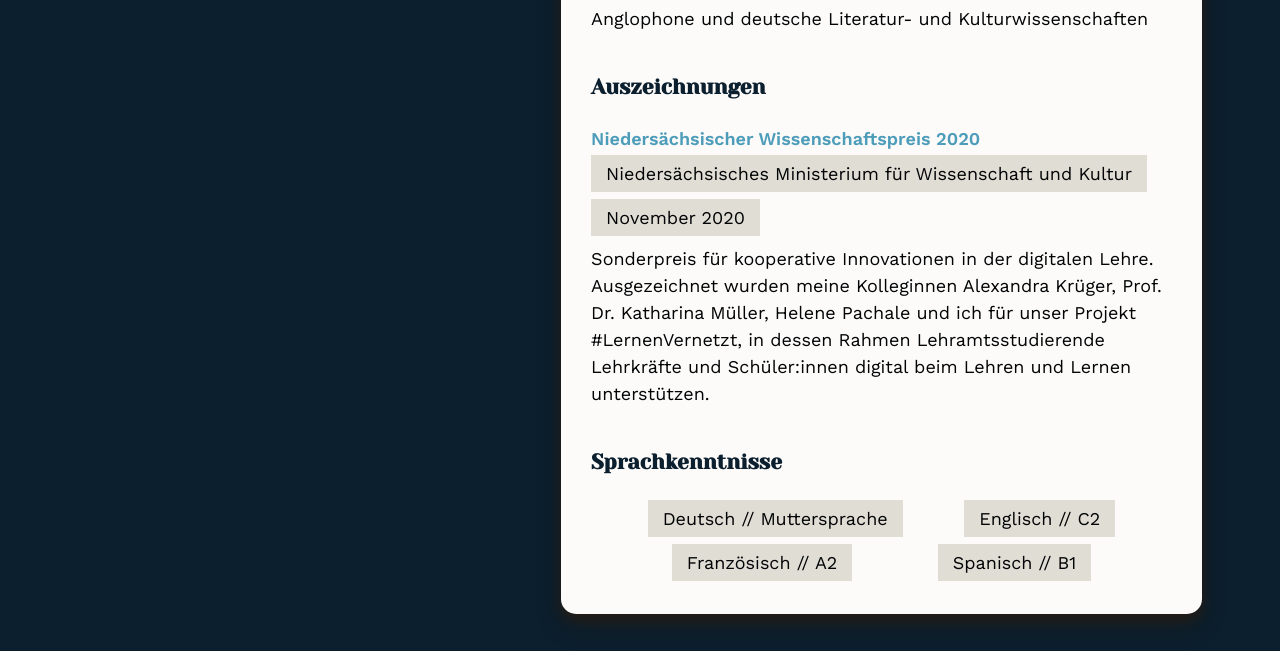
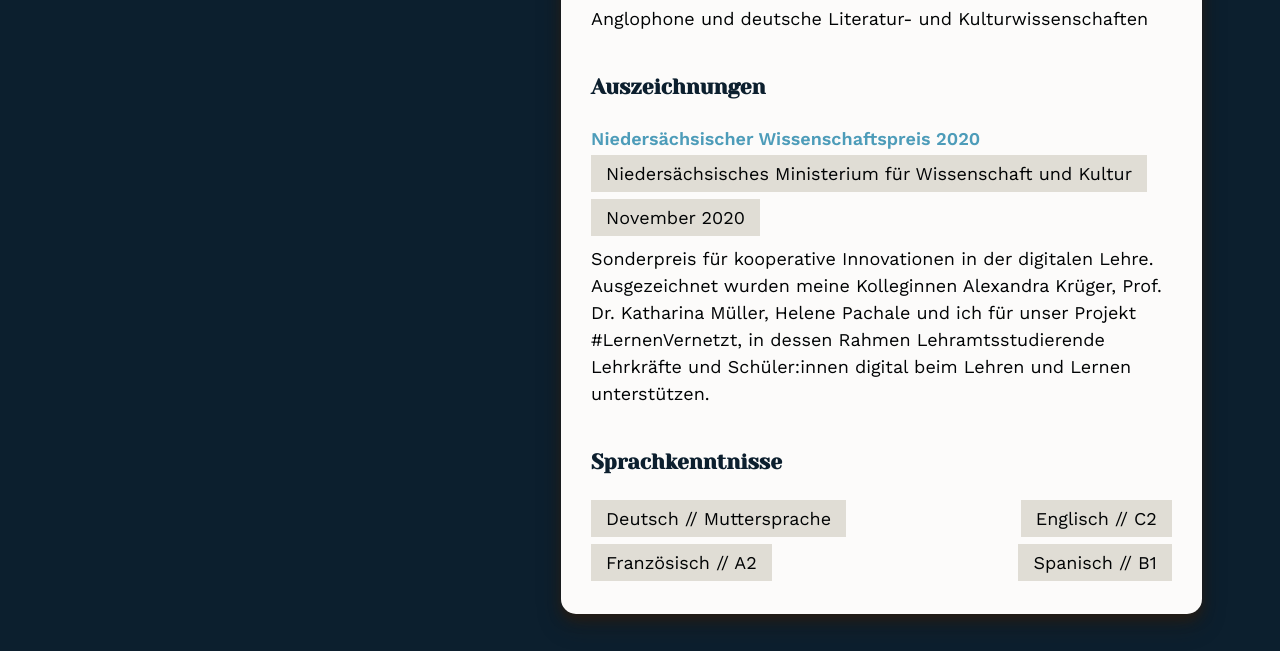
Before and after one commit to mndys/mndys.github.io, a plain HTML site: page index.html in a window 1280 px wide. Shown: the part 2286-2937 px from the top of the page. Drawn offline with nearby package versions, Linux system fonts and the light colour scheme.

Commit message:
Remove .lang-container

```diff
--- a/styles/index.css
+++ b/styles/index.css
@@ -48,10 +48,6 @@
     brightness(101%) contrast(99%);
 }
 
-.lang-container {
-  justify-content: space-evenly;
-}
-
 .main-footer {
   padding: 30px;
   grid-area: footer;
```
